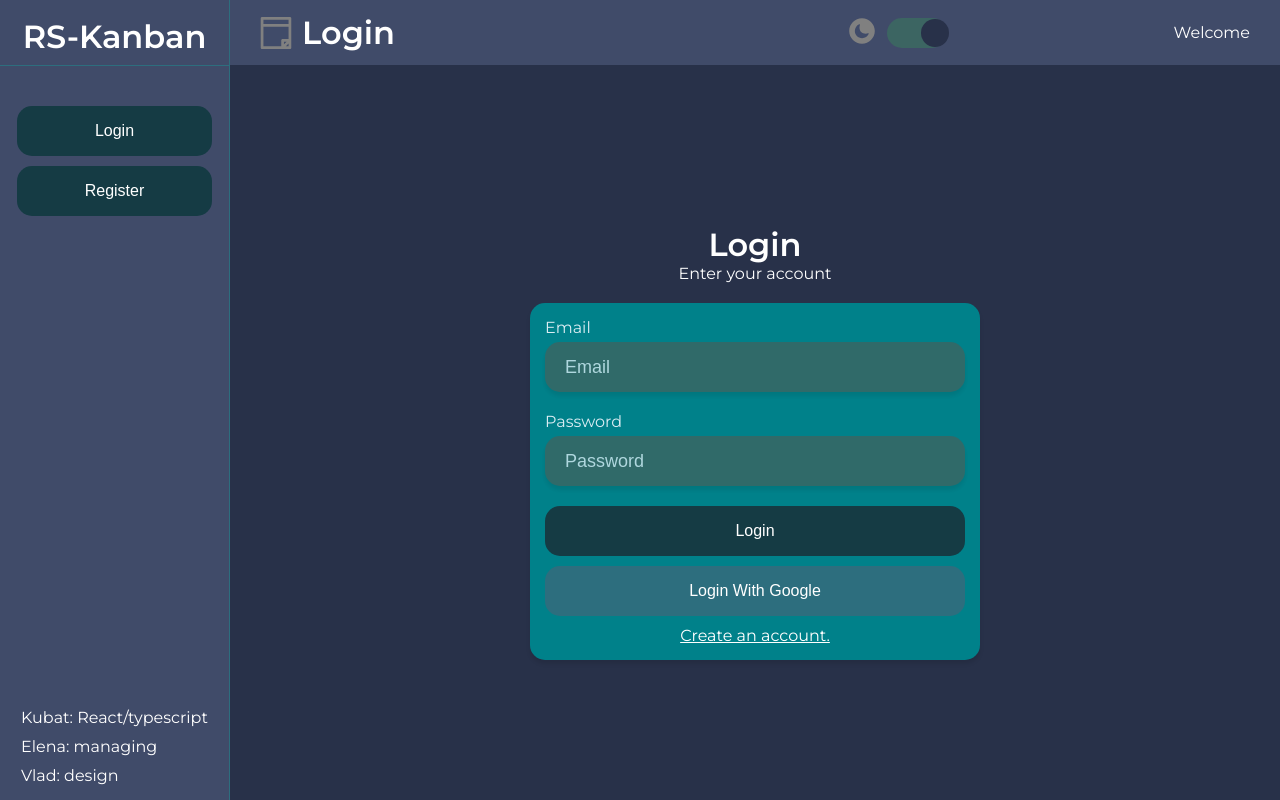
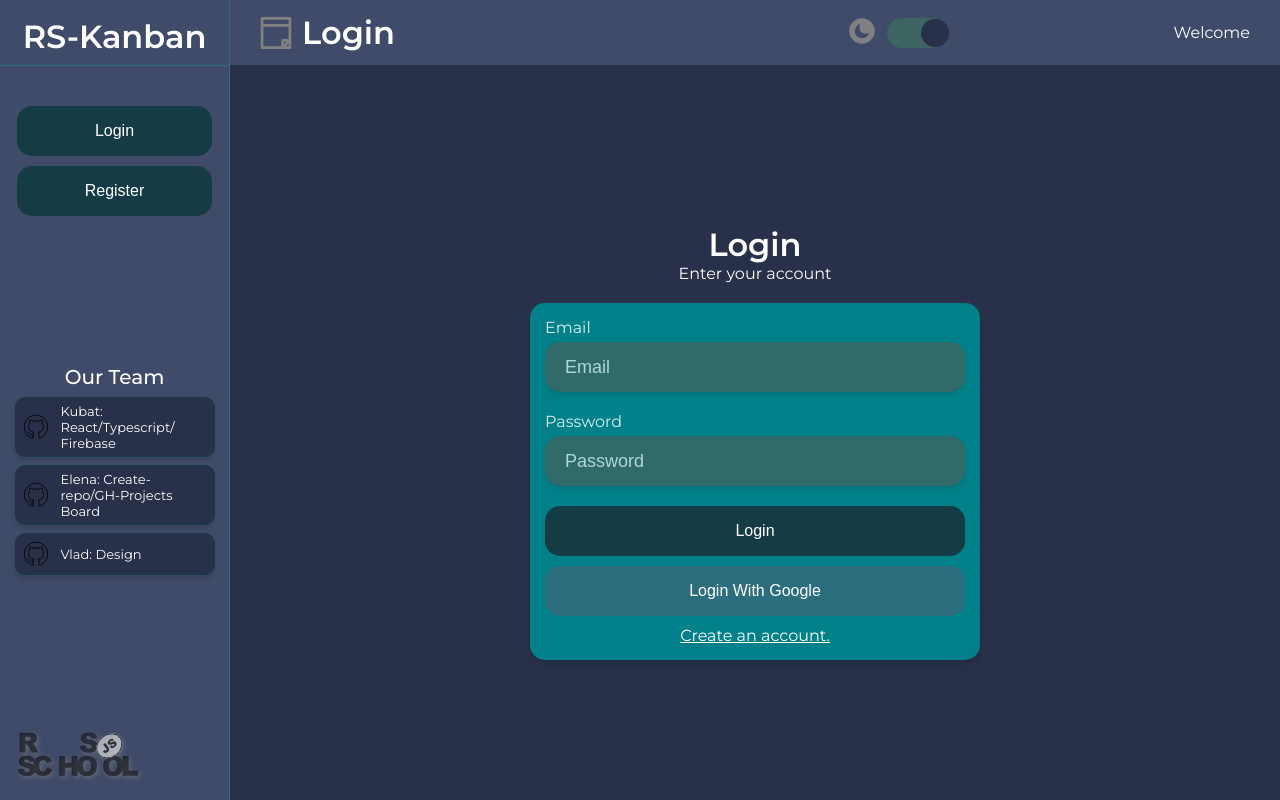
Before and after one commit to Kubatbekkk/RS-Clone---Trello, a React (Create React App) app: page /login in a window 1280 px wide. Built offline with nearby package versions, Linux system fonts and the light colour scheme; no server answers.

Commit message:
feat: add Our Team

```diff
--- a/src/components/Sidebar/Sidebar.tsx
+++ b/src/components/Sidebar/Sidebar.tsx
@@ -2,8 +2,10 @@ import React, { useEffect, useState } from 'react';
 import { Link, useLocation, useNavigate } from 'react-router-dom';
 import Menu from 'src/assets/menu.png';
 import Close from 'src/assets/close.png';
+import SchoolIcon from 'src/assets/rs_school.svg';
 import { useAuthState } from 'react-firebase-hooks/auth';
 import { auth } from 'src/config/Firebase';
+import GithubIcon from 'src/assets/github.svg';
 import NewBoard from './NewBoard';
 import { StyledSidebar } from './styles';
 import Button from '../Utils/Button';
@@ -84,31 +86,48 @@ const Sidebar = () => {
             />
           </div>
         )}
-        <div className="github">
+        <div className="team">
+          <h3>Our Team</h3>
           <a
             href="https://github.com/Kubatbekkk"
             target="_blank"
             aria-label="visit Kubatbekkk github"
             rel="noreferrer"
           >
-            Kubat: React/typescript
+            <img src={GithubIcon} alt="dev-git" />
+            {' '}
+            Kubat: React/Typescript/
+            Firebase
           </a>
           <a
-            href="https://github.com/Kubatbekkk"
+            href="https://github.com/elMP"
             target="_blank"
-            aria-label="visit Kubatbekkk github"
+            aria-label="visit elMP github"
             rel="noreferrer"
           >
-            Elena: managing
+            <img src={GithubIcon} alt="dev-git" />
+            {' '}
+            Elena:  Create-repo/GH-Projects Board
           </a>
           <a
-            href="https://github.com/Kubatbekkk"
+            href="https://github.com/meloknaasfalte"
             target="_blank"
-            aria-label="visit Kubatbekkk github"
+            aria-label="visit meloknaasfalte github"
             rel="noreferrer"
           >
-            Vlad: design
+            <img src={GithubIcon} alt="dev-git" />
+            {' '}
+            Vlad: Design
           </a>
+        </div>
+
+        <div className="school">
+          <div>
+            <a href="https://rs.school/" target='_blank' rel="noreferrer">
+              <img src={SchoolIcon} alt="rs-school" />
+            </a>
+          </div>
+
         </div>
       </StyledSidebar>
     </>
--- a/src/components/Sidebar/styles.ts
+++ b/src/components/Sidebar/styles.ts
@@ -88,11 +88,55 @@ export const StyledSidebar = styled.aside<Props>`
     }
   }
 
-  .github {
-    position: absolute;
-    display: flex;
-    flex-direction: column;
-    gap: 10px;
-    bottom: 15px;
+  .team {
+    margin-top: auto;
+    // margin-left: 1.8rem;
+
+    > h3 {
+      font-size: 2rem;
+      text-align: center;
+    }
+
+    a {
+      display: flex;
+      align-items: center;
+      margin: .8rem;
+      border: 1px solid ${(props) => props.theme.utils.todoListBorder};
+      border-radius: 10px;
+      box-shadow: 0px 4px 4px rgba(0, 0, 0, 0.1);
+      background: ${(props) => props.theme.backgroundColors.main};
+      font-size: ${(props) => props.theme.fontSizes.sm};
+      padding: 5px;
+      max-width: 200px;
+    }
+     > a > img {
+      height: 3rem;
+      width: 3rem;
+      filter: grayscale(-1);
+      margin-right: 1rem;
+    }
+  }
+
+  .school {
+    margin-top: auto;
+    margin-left: 1.8rem;
+    align-self: stretch;
+
+    > div {
+      width: 120px;
+      margin-bottom: 2rem;
+
+      img {
+        max-width: 100%;
+        filter: grayscale(80%) opacity(.5) drop-shadow(2px 2px 2px gray);
+        cursor: pointer;
+        transition: all .3s;
+      }
+
+      img:hover {
+        filter: opacity(1);
+        transform: scale(1.05);
+      }
+    }
   }
 `;
```
Also changed, not shown: src/assets/github.svg (added), src/assets/rs_school.svg (added).
